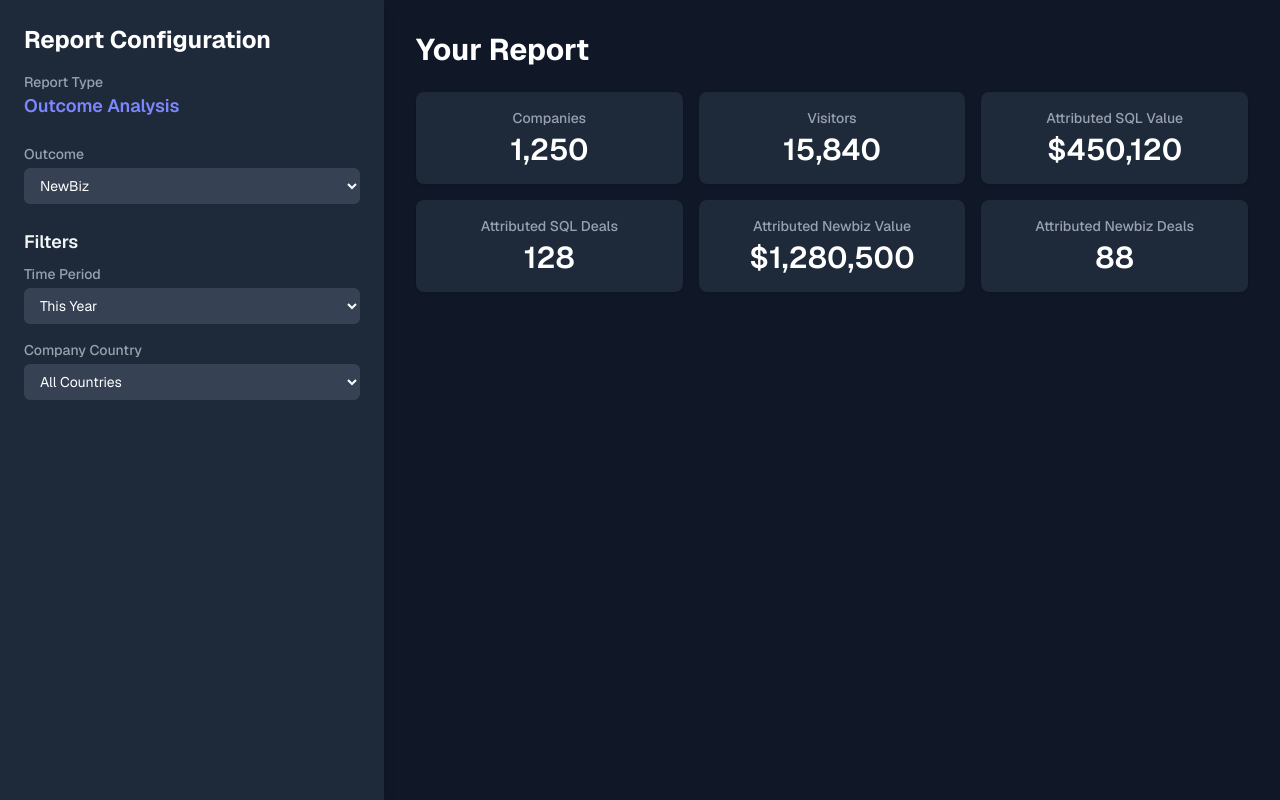
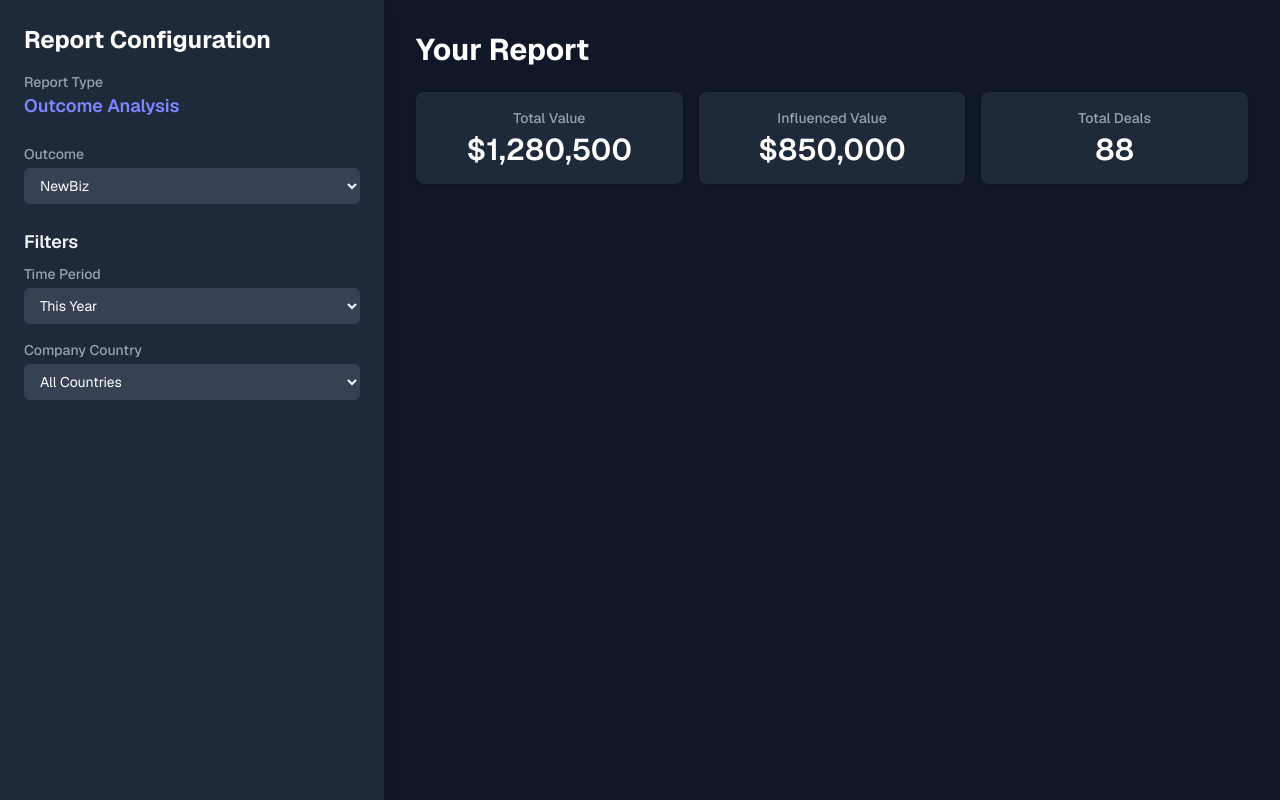
Before and after one commit to larsGroennegaard/reporting-demo-app, a Next.js app: page / in a window 1280 px wide. Built offline with nearby package versions, Linux system fonts and the light colour scheme.

Commit message:
feat: implement data fetching and loading state for report API

```diff
--- a/app/page.tsx
+++ b/app/page.tsx
@@ -1,33 +1,58 @@
 // app/page.tsx
 "use client";
 
-import { useState } from 'react';
+import { useState, useEffect } from 'react'; // Import useEffect
 import KpiCard from './components/KpiCard';
 
 export default function HomePage() {
+  // --- STATE MANAGEMENT ---
+  // State for the configuration panel
   const [outcome, setOutcome] = useState('NewBiz');
   const [timePeriod, setTimePeriod] = useState('this_year');
   const [companyCountry, setCompanyCountry] = useState('all');
 
+  // New state to hold the data we fetch from our API
+  const [reportData, setReportData] = useState<any>(null);
+  // New state to track when data is being loaded
+  const [isLoading, setIsLoading] = useState(true);
+
+  // --- DATA FETCHING ---
+  // This useEffect hook runs whenever a configuration dependency changes
+  useEffect(() => {
+    // Define the function to fetch data
+    const fetchData = async () => {
+      setIsLoading(true); // Set loading to true before fetching
+      try {
+        const response = await fetch('/api/report', {
+          method: 'POST',
+          headers: { 'Content-Type': 'application/json' },
+          body: JSON.stringify({ outcome, timePeriod, companyCountry }), // Send current config
+        });
+        const data = await response.json();
+        setReportData(data); // Store the returned data in our state
+      } catch (error) {
+        console.error("Failed to fetch report data:", error);
+        setReportData(null); // Clear data on error
+      }
+      setIsLoading(false); // Set loading to false after fetching
+    };
+
+    fetchData(); // Call the fetch function
+  }, [outcome, timePeriod, companyCountry]); // Dependency array: re-run when these change
+
   return (
-    // Changed main background to dark gray, default text to light gray
     <main className="flex h-screen bg-gray-900 text-gray-300 font-sans">
 
       {/* Left Configuration Pane */}
       <div className="w-1/3 max-w-sm p-6 bg-gray-800 shadow-lg overflow-y-auto">
         <h2 className="text-2xl font-bold mb-4 text-white">Report Configuration</h2>
-
         <div className="mb-6">
           <label htmlFor="reportType" className="block text-sm font-medium text-gray-400">Report Type</label>
           <p id="reportType" className="text-lg font-semibold text-indigo-400">Outcome Analysis</p>
         </div>
-
         <div className="space-y-6">
           <div>
-            <label htmlFor="outcome" className="block text-sm font-medium text-gray-400">
-              Outcome
-            </label>
-            {/* Added dark-theme classes to the select element */}
+            <label htmlFor="outcome" className="block text-sm font-medium text-gray-400">Outcome</label>
             <select
               id="outcome"
               name="outcome"
@@ -40,14 +65,11 @@ export default function HomePage() {
               <option value="NewBiz">NewBiz</option>
             </select>
           </div>
-
           <div>
             <h3 className="text-lg font-semibold mb-2 text-gray-100">Filters</h3>
             <div className="space-y-4">
               <div>
-                <label htmlFor="timePeriod" className="block text-sm font-medium text-gray-400">
-                  Time Period
-                </label>
+                <label htmlFor="timePeriod" className="block text-sm font-medium text-gray-400">Time Period</label>
                 <select
                   id="timePeriod"
                   name="timePeriod"
@@ -61,9 +83,7 @@ export default function HomePage() {
                 </select>
               </div>
               <div>
-                <label htmlFor="companyCountry" className="block text-sm font-medium text-gray-400">
-                  Company Country
-                </label>
+                <label htmlFor="companyCountry" className="block text-sm font-medium text-gray-400">Company Country</label>
                 <select
                   id="companyCountry"
                   name="companyCountry"
@@ -85,13 +105,19 @@ export default function HomePage() {
       {/* Right Report Canvas */}
       <div className="flex-1 p-8 overflow-y-auto">
         <h1 className="text-3xl font-bold mb-6 text-white">Your Report</h1>
+        {/* KPI Cards now use the data from our state, with a loading indicator */}
         <div className="grid grid-cols-1 md:grid-cols-2 lg:grid-cols-3 gap-4 mb-8">
-          <KpiCard title="Companies" value="1,250" />
-          <KpiCard title="Visitors" value="15,840" />
-          <KpiCard title="Attributed SQL Value" value="$450,120" />
-          <KpiCard title="Attributed SQL Deals" value="128" />
-          <KpiCard title="Attributed Newbiz Value" value="$1,280,500" />
-          <KpiCard title="Attributed Newbiz Deals" value="88" />
+          {isLoading ? (
+            <p className="col-span-3">Loading data...</p>
+          ) : reportData ? (
+            <>
+              <KpiCard title="Total Value" value={reportData.totalValue} />
+              <KpiCard title="Influenced Value" value={reportData.influencedValue} />
+              <KpiCard title="Total Deals" value={reportData.totalDeals} />
+            </>
+          ) : (
+            <p className="col-span-3">No data available.</p>
+          )}
         </div>
         <div className="space-y-8">
           {/* We will add the Chart and Table back later */}
```
